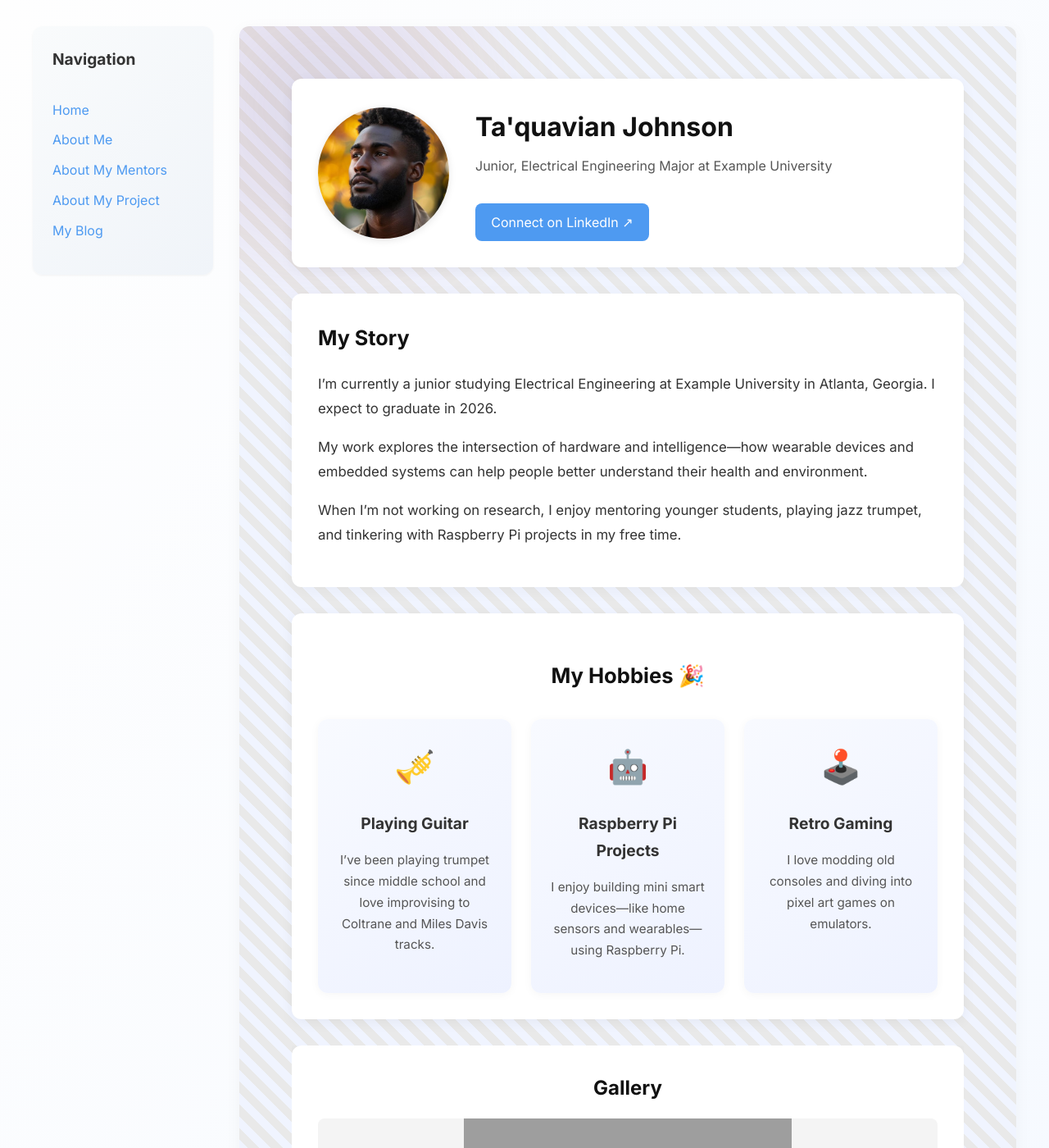
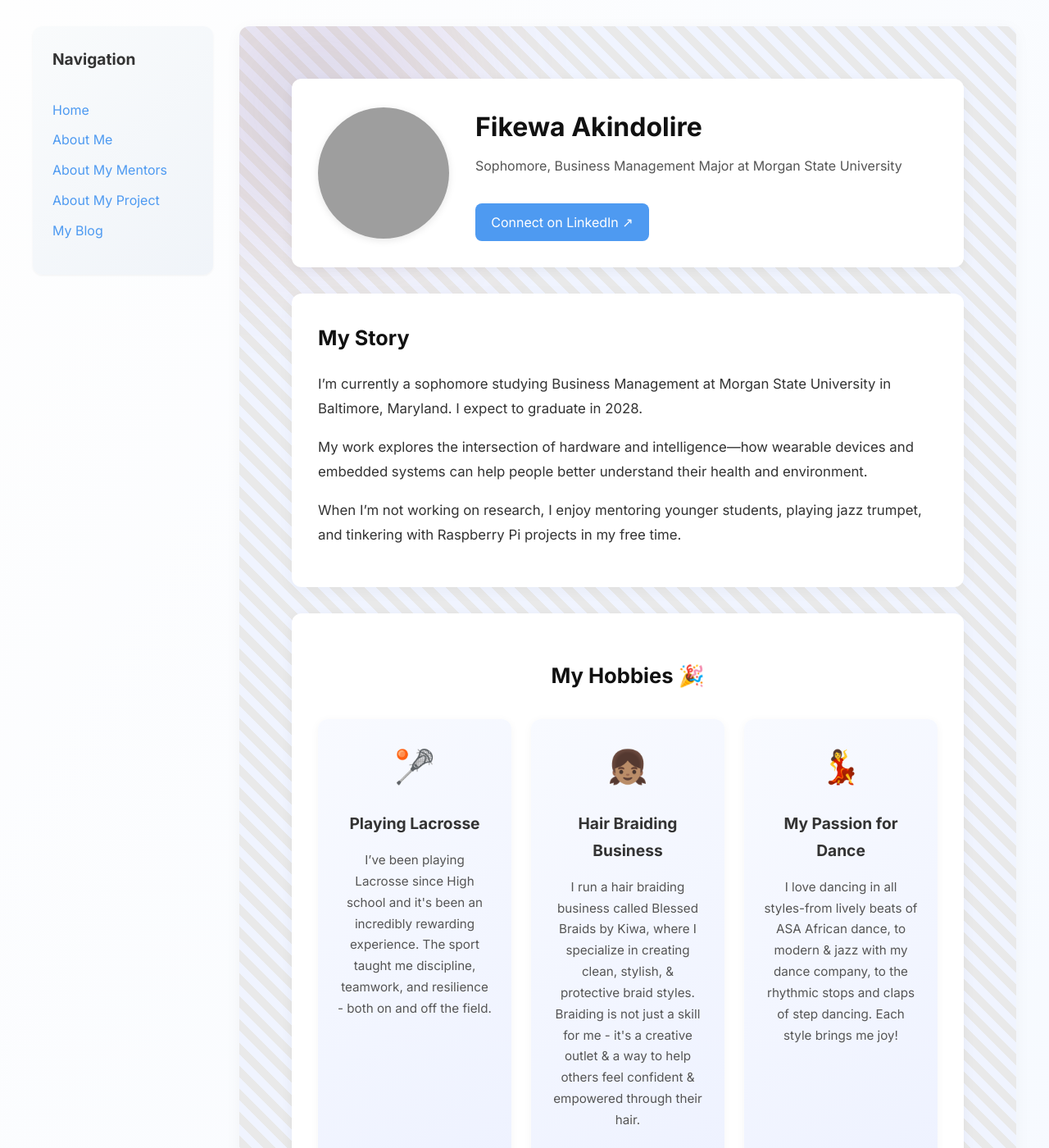
Before and after one commit to Fikewa-Akindolire/Fikewa-Akindolire.github.io, a Jekyll site: the page built from pages/about-me.md, in a window 1280 px wide and 1400 px high. Shown: the whole window at 82% size. Built offline with Jekyll 4.4.1, drawn with Linux system fonts in a browser that asks for light colours; some of the changed text lies outside the part shown; grey boxes are pictures that could not be loaded.

Commit message:
Update about-me.md

```diff
--- a/pages/about-me.md
+++ b/pages/about-me.md
@@ -4,35 +4,35 @@ title: About Me
 permalink: /about-me.html
 
 about:
-  name: Ta'quavian Johnson
-  role: Junior, Electrical Engineering Major at Example University
-  image: /assets/images/me.jpg
-  linkedin: https://www.linkedin.com/in/taquavian-johnson/
+  name: Fikewa Akindolire
+  role: Sophomore, Business Management Major at Morgan State University
+  image: /assets/images/10580.jpg
+  linkedin: https://www.linkedin.com/feed/
   bio: |
-    I’m currently a junior studying Electrical Engineering at Example University in Atlanta, Georgia. I expect to graduate in 2026.
+    I’m currently a sophomore studying Business Management at Morgan State University in Baltimore, Maryland. I expect to graduate in 2028.
 
     My work explores the intersection of hardware and intelligence—how wearable devices and embedded systems can help people better understand their health and environment.
 
     When I’m not working on research, I enjoy mentoring younger students, playing jazz trumpet, and tinkering with Raspberry Pi projects in my free time.
 
   hobbies:
-    - icon: 🎺
-      title: Playing Guitar
-      description: I’ve been playing trumpet since middle school and love improvising to Coltrane and Miles Davis tracks.
-    - icon: 🤖
-      title: Raspberry Pi Projects
-      description: I enjoy building mini smart devices—like home sensors and wearables—using Raspberry Pi.
-    - icon: 🕹️
-      title: Retro Gaming
-      description: I love modding old consoles and diving into pixel art games on emulators.
+    - icon: 🥍
+      title: Playing Lacrosse
+      description: I’ve been playing Lacrosse since High school and it's been an incredibly rewarding experience. The sport taught me discipline, teamwork, and resilience - both on and off the field.
+    - icon: 👧🏽
+      title: Hair Braiding Business
+      description: I run a hair braiding business called Blessed Braids by Kiwa, where I specialize in creating clean, stylish, & protective braid styles. Braiding is not just a skill for me -  it's a creative outlet & a way to help others feel confident & empowered through their hair.
+    - icon: 💃
+      title: My Passion for Dance
+      description: I love dancing in all styles-from lively beats of ASA African dance, to modern & jazz with my dance company, to the rhythmic stops and claps of step dancing. Each style brings me joy!
 
   gallery:
-    - image: /assets/images/me-guitar.png
-      caption: Playing guitar at the park!
-    - image: /assets/images/me-basketball.png
-      caption: Hooping and dropping people off at the park 🏀
-    - image: /assets/images/me.jpg
-      caption: My favorite portrait of myself :)
-    - image: /assets/images/me-pi.png
-      caption: Working on a personal project w/ the Raspberry PI
+    - image: /assets/images/IMG_6893.jpeg
+      caption: Practicing Lacrosse before the game!
+    - image: /assets/images/IMG_1913.jpg
+      caption: The logo for my hair braiding business
+    - image: /assets/images/IMG_1913.jpg
+      caption: My step performance at my high school pep rally.
+    - image: /assets/images/25953.jpg
+      caption: One of my favorite chefs, who I find really funny 😂.
 ---
```
